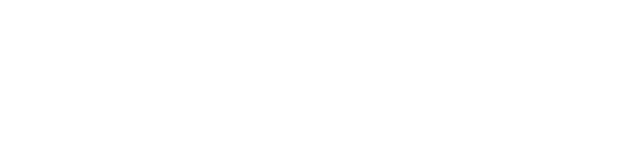
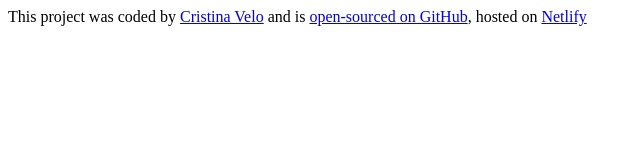
Before and after one commit to cristinavelo/italian-poems-generator, a plain HTML site: page index.html in a window 1280 px wide. Shown: the whole page, without its empty margins (0-641 px from the left). Drawn offline with Linux system fonts and the light colour scheme.

Commit message:
add the footer with links

```diff
--- a/index.html
+++ b/index.html
@@ -7,6 +7,21 @@
     <title>AI Poems Generator</title>
   </head>
   <body>
+    <footer>
+      This project was coded by
+      <a href="https://github.com/cristinavelo" target="_blank"
+        >Cristina Velo</a
+      >
+      and is
+      <a
+        href="https://github.com/cristinavelo/italian-poems-generator"
+        target="_blank"
+        >open-sourced on GitHub</a
+      >, hosted on
+      <a href="https://italian-poems-generator-cv.netlify.app" target="_blank"
+        >Netlify</a
+      >
+    </footer>
     <script src="src/index.js"></script>
   </body>
 </html>
```
